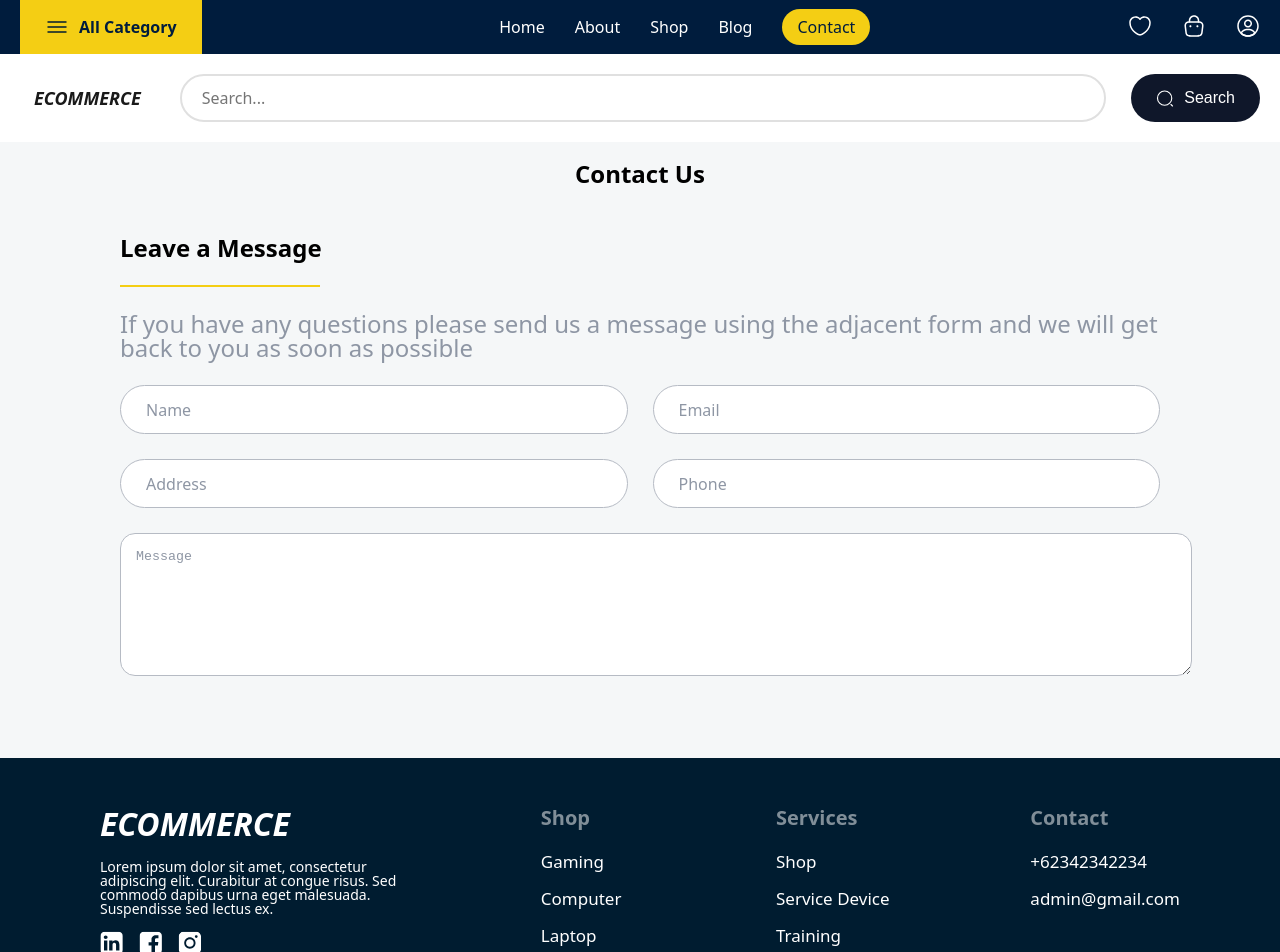
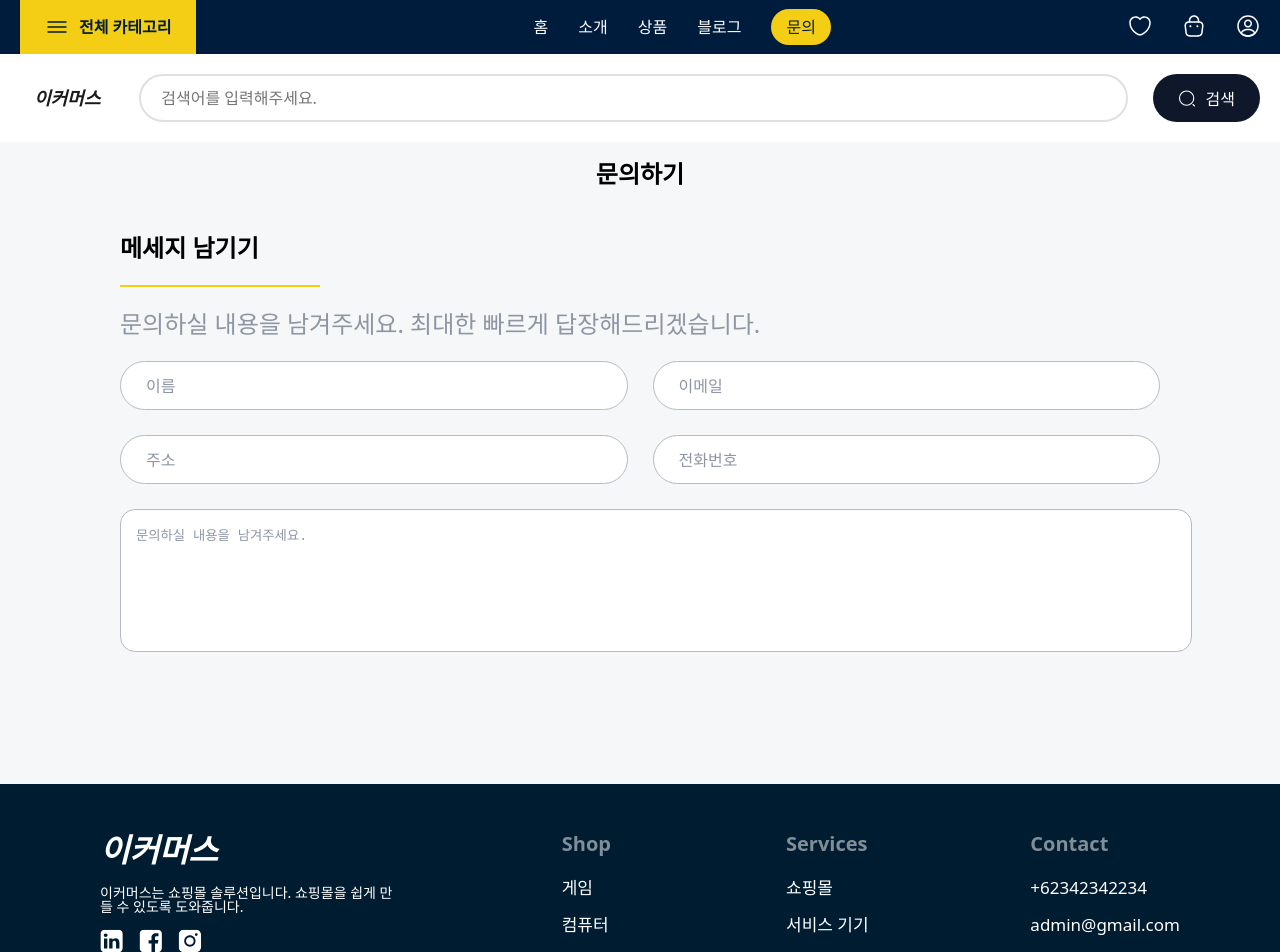
Before and after one commit to wjdals0304/ecommerce-project, a Next.js app: page /contact in a window 1280 px wide. Shown: the top 952 px of the page. Built offline with nearby package versions, Linux system fonts and the light colour scheme.

Commit message:
feat: contact 한국어 번역

```diff
--- a/src/components/Footer.tsx
+++ b/src/components/Footer.tsx
@@ -11,11 +11,10 @@ function Footer() {
       <FooterInnerContainer>
         <FooterContent>
           <TitleSection>
-            <TitleHeading>ECOMMERCE</TitleHeading>
+            <TitleHeading>이커머스</TitleHeading>
             <TitleText>
-              Lorem ipsum dolor sit amet, consectetur adipiscing elit. Curabitur
-              at congue risus. Sed commodo dapibus urna eget malesuada.
-              Suspendisse sed lectus ex.
+              이커머스는 쇼핑몰 솔루션입니다. 쇼핑몰을 쉽게 만들 수 있도록
+              도와줍니다.
             </TitleText>
             <SocialIcons>
               <Image src={linkedInIcon} alt="linkedIn" width={24} height={24} />
@@ -32,8 +31,8 @@ function Footer() {
         </FooterContent>
         <Divider />
         <Copyright>
-          <p>Copyright 2023. All rights reserved.</p>
-          <CopyrightLink href="#">Term & Condition</CopyrightLink>
+          <p>Copyright 2025. All rights reserved.</p>
+          <CopyrightLink href="#">이용약관</CopyrightLink>
         </Copyright>
       </FooterInnerContainer>
     </FooterContainer>
--- a/src/components/FooterSection.tsx
+++ b/src/components/FooterSection.tsx
@@ -7,19 +7,19 @@ function FooterSection() {
         <SectionTitle>Shop</SectionTitle>
         <LinkList>
           <LinkItem>
-            <StyledLink href="#">Gaming</StyledLink>
+            <StyledLink href="#">게임</StyledLink>
           </LinkItem>
           <LinkItem>
-            <StyledLink href="#">Computer</StyledLink>
+            <StyledLink href="#">컴퓨터</StyledLink>
           </LinkItem>
           <LinkItem>
-            <StyledLink href="#">Laptop</StyledLink>
+            <StyledLink href="#">노트북</StyledLink>
           </LinkItem>
           <LinkItem>
-            <StyledLink href="#">Handphone</StyledLink>
+            <StyledLink href="#">휴대폰</StyledLink>
           </LinkItem>
           <LinkItem>
-            <StyledLink href="#">Accesories</StyledLink>
+            <StyledLink href="#">액세서리</StyledLink>
           </LinkItem>
         </LinkList>
       </div>
@@ -27,16 +27,16 @@ function FooterSection() {
         <SectionTitle>Services</SectionTitle>
         <LinkList>
           <LinkItem>
-            <StyledLink href="#">Shop</StyledLink>
+            <StyledLink href="#">쇼핑몰</StyledLink>
           </LinkItem>
           <LinkItem>
-            <StyledLink href="#">Service Device</StyledLink>
+            <StyledLink href="#">서비스 기기</StyledLink>
           </LinkItem>
           <LinkItem>
-            <StyledLink href="#">Training</StyledLink>
+            <StyledLink href="#">트레이닝</StyledLink>
           </LinkItem>
           <LinkItem>
-            <StyledLink href="#">Bussines</StyledLink>
+            <StyledLink href="#">비즈니스</StyledLink>
           </LinkItem>
         </LinkList>
       </div>
--- a/src/components/Navigation.tsx
+++ b/src/components/Navigation.tsx
@@ -75,11 +75,11 @@ interface NavItem {
 }
 
 const NAV_ITEMS: NavItem[] = [
-  {title: 'Home', href: '/'},
-  {title: 'About', href: '/about'},
-  {title: 'Shop', href: '/shop'},
-  {title: 'Blog', href: '/blog'},
-  {title: 'Contact', href: '/contact'},
+  {title: '홈', href: '/'},
+  {title: '소개', href: '/about'},
+  {title: '상품', href: '/shop'},
+  {title: '블로그', href: '/blog'},
+  {title: '문의', href: '/contact'},
 ];
 
 function Navigation() {
@@ -91,7 +91,7 @@ function Navigation() {
         <AllCategory>
           <a>
             <Image src={menuIcon} alt="menu" />
-            All Category
+            전체 카테고리
           </a>
         </AllCategory>
         <NavList>
--- a/src/components/Search.tsx
+++ b/src/components/Search.tsx
@@ -70,12 +70,12 @@ function Search() {
   return (
     <SearchContainer>
       <SearchInner>
-        <SearchTitle>ECOMMERCE</SearchTitle>
+        <SearchTitle>이커머스</SearchTitle>
         <SearchForm>
-          <SearchInput placeholder="Search..." />
+          <SearchInput placeholder="검색어를 입력해주세요." />
           <SearchButton>
             <Image src={search} alt="search" />
-            Search
+            검색
           </SearchButton>
         </SearchForm>
       </SearchInner>
--- a/src/features/contact/Contact.tsx
+++ b/src/features/contact/Contact.tsx
@@ -10,13 +10,15 @@ const Title = styled.h1`
 `;
 
 const InnerContainer = styled.div`
-  background-color: #f5f7f8;
-  width: 1240px;
-  margin: auto;
+  background-color: hsl(200, 17.6%, 96.7%);
+  max-width: 1240px;
+  margin: 0 auto;
+  width: 100%;
 `;
 
 const Container = styled.div`
   background-color: #f5f7f8;
+  padding-bottom: 50px;
 `;
 
 function Contact() {
@@ -24,7 +26,7 @@ function Contact() {
     <Container>
       <Search />
       <InnerContainer>
-        <Title>Contact Us</Title>
+        <Title>문의하기</Title>
         <ContactForm />
       </InnerContainer>
     </Container>
--- a/src/features/contact/ContactForm.tsx
+++ b/src/features/contact/ContactForm.tsx
@@ -19,13 +19,26 @@ const Description = styled.p`
   color: #8e96a4;
 `;
 
+const Container = styled.div`
+  background-color: #f5f7f8;
+  width: 100%;
+`;
+
+const InnerContainer = styled.div`
+  max-width: 1240px;
+  margin: 0 auto;
+  padding: 50px 100px;
+`;
+
 const FormContainer = styled.form`
   margin-top: 25px;
+  width: 100%;
 `;
 
 const NameEmailContainer = styled.div`
   display: flex;
   gap: 25px;
+  width: 100%;
 `;
 
 const NameInput = styled.input`
@@ -90,37 +103,34 @@ const MessageInput = styled.textarea`
   padding: 15px;
   margin-top: 25px;
   margin-bottom: 30px;
+  resize: none;
 
   &::placeholder {
     color: #8e96a4;
   }
 `;
 
-const Container = styled.div`
-  background-color: #f5f7f8;
-  padding: 50px 100px;
-`;
-
 function ContactForm() {
   return (
     <Container>
-      <Title>Leave a Message</Title>
+      <InnerContainer>
+        <Title>메세지 남기기</Title>
         <TitleLine />
         <Description>
-        If you have any questions please send us a message using the adjacent
-        form and we will get back to you as soon as possible{' '}
+          문의하실 내용을 남겨주세요. 최대한 빠르게 답장해드리겠습니다.
         </Description>
         <FormContainer>
           <NameEmailContainer>
-          <NameInput placeholder="Name" />
-          <EmailInput placeholder="Email" />
+            <NameInput placeholder="이름" />
+            <EmailInput placeholder="이메일" />
           </NameEmailContainer>
           <AddressPhoneContainer>
-          <AddressInput placeholder="Address" />
-          <PhoneInput placeholder="Phone" />
+            <AddressInput placeholder="주소" />
+            <PhoneInput placeholder="전화번호" />
           </AddressPhoneContainer>
+          <MessageInput placeholder="문의하실 내용을 남겨주세요." />
         </FormContainer>
-      <MessageInput placeholder="Message" />
+      </InnerContainer>
     </Container>
   );
 }
```
Lines whose indentation alone changed are shown as unchanged.
